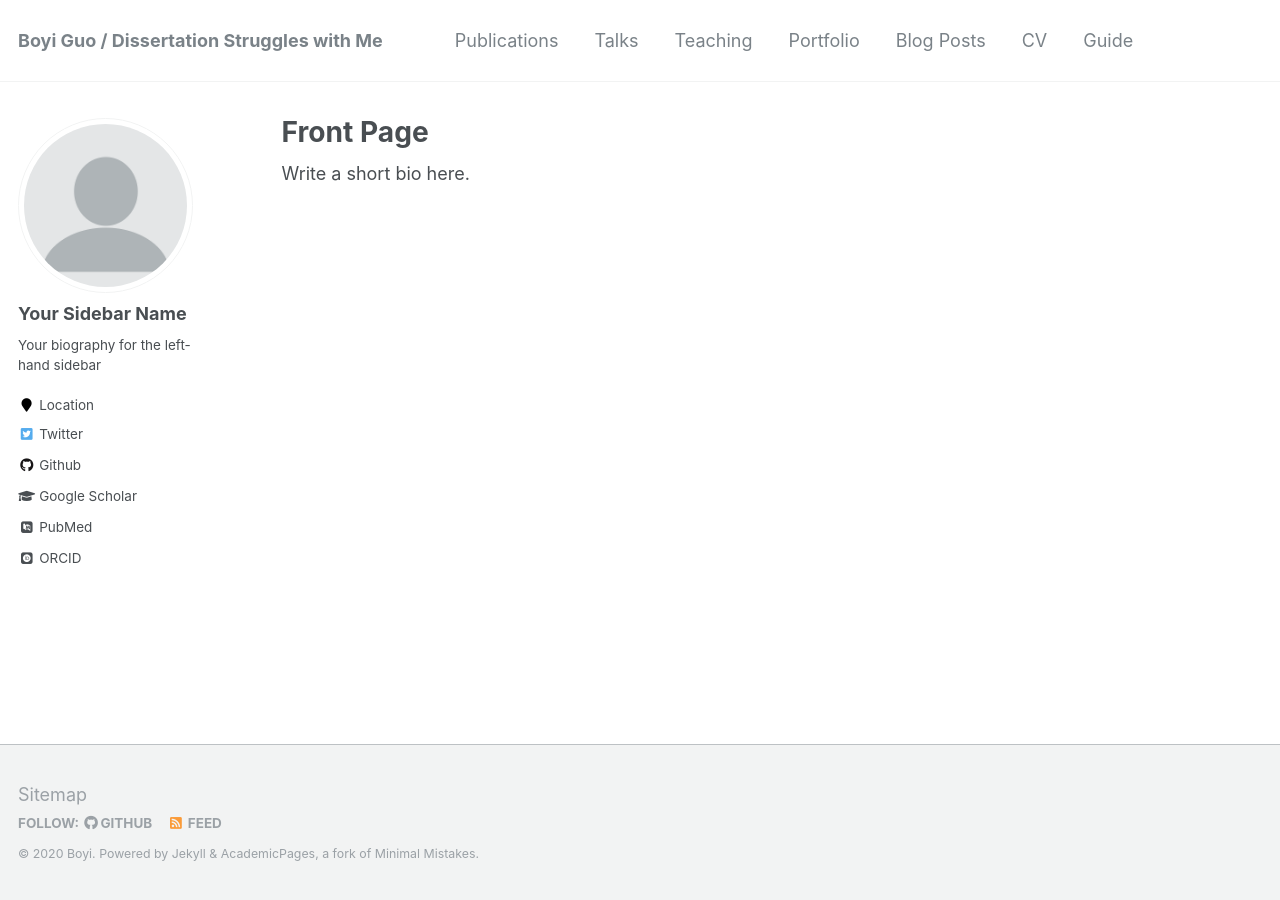
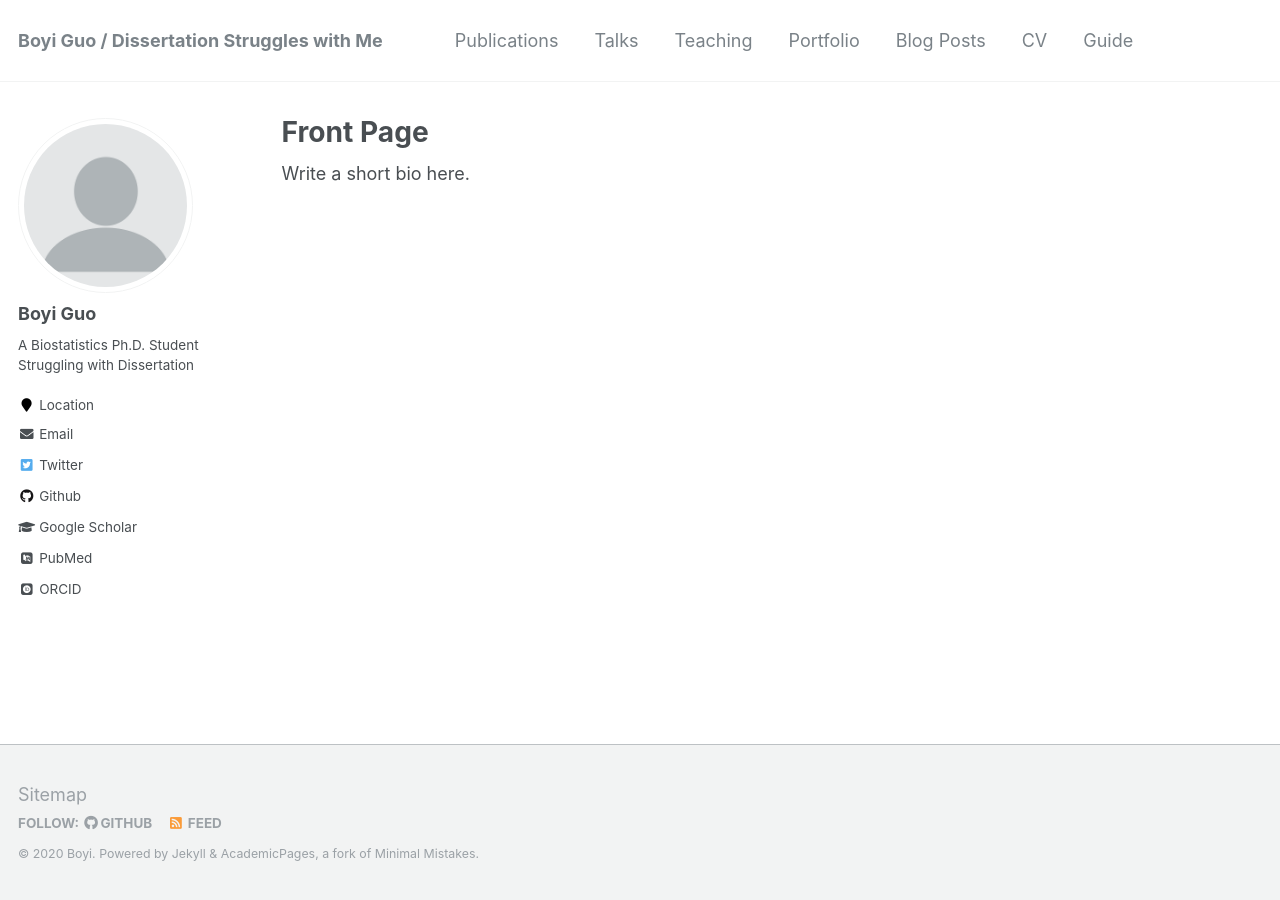
Before and after one commit to boyiguo1/boyiguo1.github.io, a Jekyll site: the page built from _pages/about.md, in a window 1280 px wide. Built offline with Jekyll 4.4.1, drawn with Linux system fonts in a browser that asks for light colours; some web fonts are replaced.

Commit message:
Update Links on Sidebar

```diff
--- a/_config.yml
+++ b/_config.yml
@@ -80,14 +80,14 @@
 
 # Site Author
 author:
-  name             : "Your Sidebar Name"
+  name             : "Boyi Guo"
   avatar           : "profile.png"
-  bio              : "Your biography for the left-hand sidebar"
+  bio              : "A Biostatistics Ph.D. Student Struggling with Dissertation"
   location         : "Location"
   employer         :
-  pubmed           : "https://www.ncbi.nlm.nih.gov/pubmed/?term=john+snow"
-  googlescholar    : "http://yourfullgooglescholarurl.com"
-  email            :
+  pubmed           : "https://www.ncbi.nlm.nih.gov/pubmed/?term=guo+boyi"
+  googlescholar    : "https://scholar.google.com/citations?user=gzkXHEIAAAAJ&hl=en"
+  email            : "boyiguo1992@gmail.com"
   researchgate     :  # example: "https://www.researchgate.net/profile/yourprofile"
   uri              :
   bitbucket        :
@@ -96,20 +96,20 @@
   flickr           :
   facebook         :
   foursquare       :
-  github           : "academicpages"
+  github           : "boyiguo1"
   google_plus      :
   keybase          :
   instagram        :
   impactstory      : #"https://profiles.impactstory.org/u/xxxx-xxxx-xxxx-xxxx"
   lastfm           :
   linkedin         :
-  orcid            : "http://orcid.org/yourorcidurl"
+  orcid            : "https://orcid.org/0000-0003-2950-2349"
   pinterest        :
   soundcloud       :
   stackoverflow    : # http://stackoverflow.com/users/123456/username
   steam            :
   tumblr           :
-  twitter          : "replacethistwitterhandle"
+  twitter          : "@BoyiGuo"
   vine             :
   weibo            :
   xing             :
```
